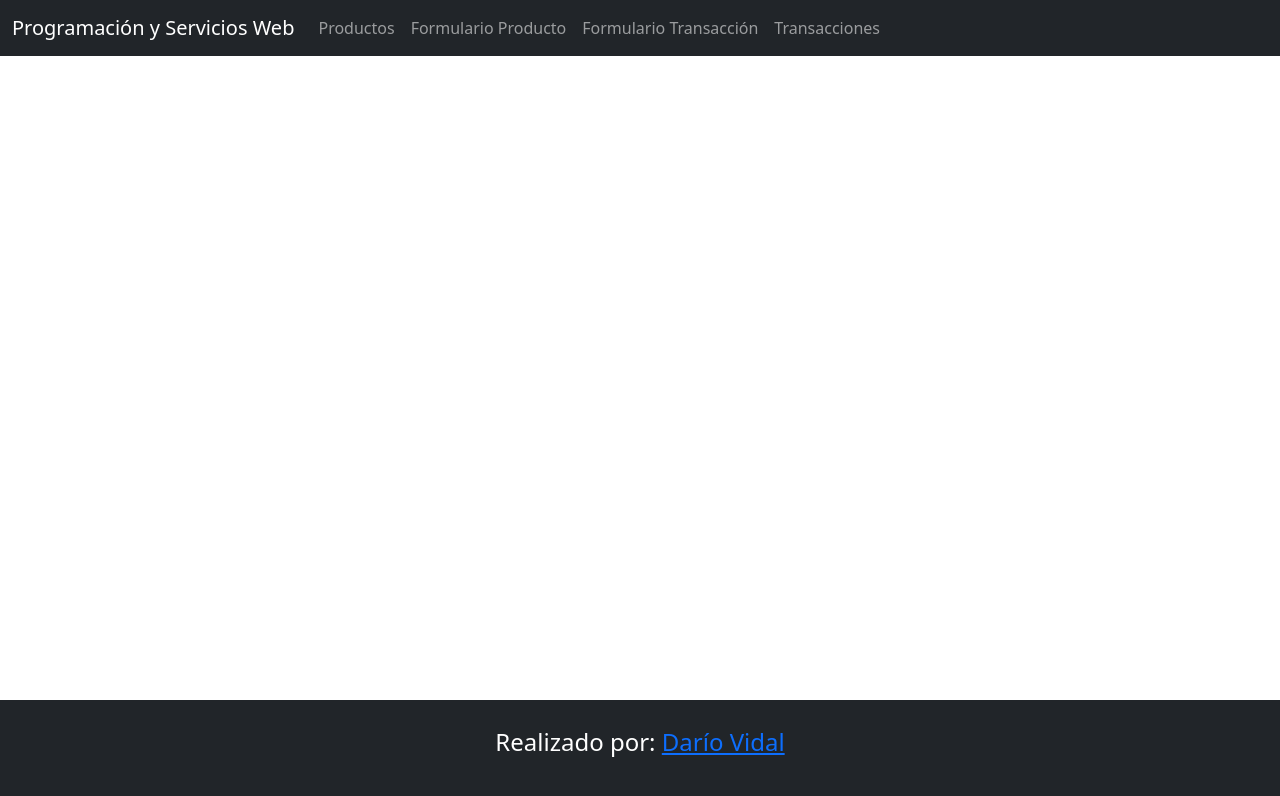
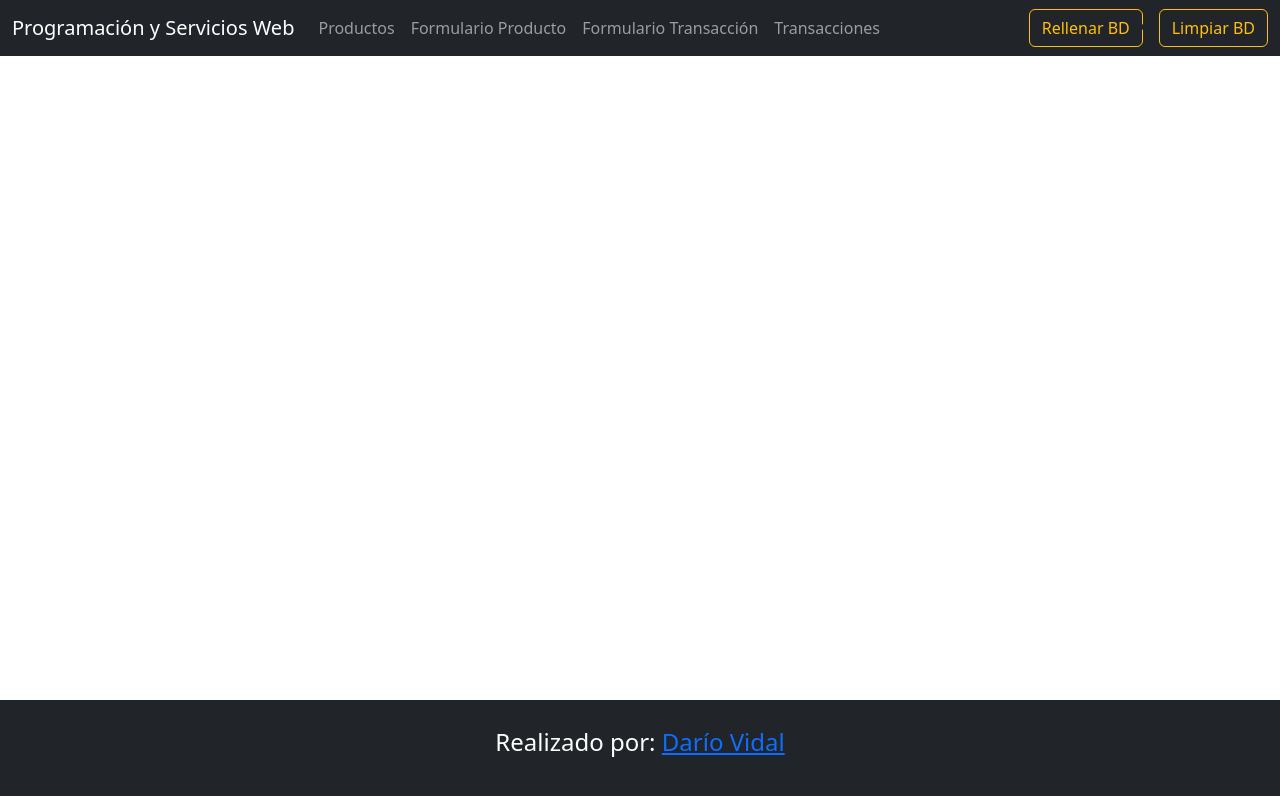
Before and after one commit to DarioRv/tp-back-angular, an Angular app: page / in a window 1280 px wide. Shown: the top 796 px of the page. Built offline with nearby package versions, Linux system fonts and the light colour scheme.

Commit message:
add: seed

```diff
--- a/angular.json
+++ b/angular.json
@@ -22,7 +22,8 @@
             "styles": [
               "src/styles.css",
               "./node_modules/bootstrap/dist/css/bootstrap.min.css",
-              "./node_modules/bootstrap-icons/font/bootstrap-icons.min.css"
+              "./node_modules/bootstrap-icons/font/bootstrap-icons.min.css",
+              "./node_modules/ngx-toastr/toastr.css"
             ],
             "scripts": ["/node_modules/bootstrap/dist/js/bootstrap.min.js"]
           },
--- a/package.json
+++ b/package.json
@@ -20,6 +20,7 @@
     "@angular/router": "^17.3.0",
     "bootstrap": "^5.3.3",
     "bootstrap-icons": "^1.11.3",
+    "ngx-toastr": "^19.0.0",
     "rxjs": "~7.8.0",
     "tslib": "^2.3.0",
     "zone.js": "~0.14.3"
--- a/src/app/app.config.ts
+++ b/src/app/app.config.ts
@@ -3,7 +3,14 @@ import { provideRouter } from '@angular/router';
 
 import { routes } from './app.routes';
 import { provideHttpClient } from '@angular/common/http';
+import { provideAnimations } from '@angular/platform-browser/animations';
+import { provideToastr } from 'ngx-toastr';
 
 export const appConfig: ApplicationConfig = {
-  providers: [provideRouter(routes), provideHttpClient()],
+  providers: [
+    provideRouter(routes),
+    provideHttpClient(),
+    provideAnimations(),
+    provideToastr({ timeOut: 3000, positionClass: 'toast-bottom-right' }),
+  ],
 };
--- /dev/null
+++ b/src/app/services/seed.service.ts
@@ -0,0 +1,23 @@
+import { HttpClient } from '@angular/common/http';
+import { Injectable } from '@angular/core';
+import { environment } from '../../environments/environment';
+import { Observable } from 'rxjs';
+
+@Injectable({
+  providedIn: 'root',
+})
+export class SeedService {
+  private baseUrl = environment.BACKEND_URL;
+
+  constructor(private http: HttpClient) {}
+
+  seed(): Observable<string> {
+    const url = `${this.baseUrl}/seed`;
+    return this.http.get<string>(url);
+  }
+
+  clean(): Observable<string> {
+    const url = `${this.baseUrl}/clean`;
+    return this.http.get<string>(url);
+  }
+}
--- a/src/app/shared/components/header/header.component.html
+++ b/src/app/shared/components/header/header.component.html
@@ -12,7 +12,10 @@
     >
       <span class="navbar-toggler-icon"></span>
     </button>
-    <div class="collapse navbar-collapse" id="navbarNav">
+    <div
+      class="collapse navbar-collapse justify-content-between"
+      id="navbarNav"
+    >
       <ul class="navbar-nav">
         @for (menuItem of menuItems; track $index) {
         <li class="nav-item">
@@ -25,6 +28,18 @@
         </li>
         }
       </ul>
+      <ul class="d-flex gap-3 m-0">
+        <li>
+          <button class="btn btn-outline-warning" (click)="seed()">
+            Rellenar BD
+          </button>
+        </li>
+        <li>
+          <button class="btn btn-outline-warning" (click)="clean()">
+            Limpiar BD
+          </button>
+        </li>
+      </ul>
     </div>
   </div>
 </nav>
--- a/src/app/shared/components/header/header.component.ts
+++ b/src/app/shared/components/header/header.component.ts
@@ -1,5 +1,7 @@
 import { Component } from '@angular/core';
 import { RouterModule } from '@angular/router';
+import { SeedService } from '../../../services/seed.service';
+import { ToastrService } from 'ngx-toastr';
 
 interface MenuItem {
   label: string;
@@ -20,4 +22,23 @@ export class HeaderComponent {
     { label: 'Formulario Transacción', routerLink: 'formulario-transaccion' },
     { label: 'Transacciones', routerLink: 'transacciones' },
   ];
+
+  constructor(
+    private seedService: SeedService,
+    private toastService: ToastrService
+  ) {}
+
+  seed(): void {
+    this.seedService.seed().subscribe({
+      next: () => this.toastService.info('Base de datos rellenada'),
+      error: (err) => console.error(err),
+    });
+  }
+
+  clean(): void {
+    this.seedService.clean().subscribe({
+      next: () => this.toastService.info('Base de datos limpiada'),
+      error: (err) => console.error(err),
+    });
+  }
 }
```
Also changed, not shown: 1 other file (tests, documents, lock files or other folders).
